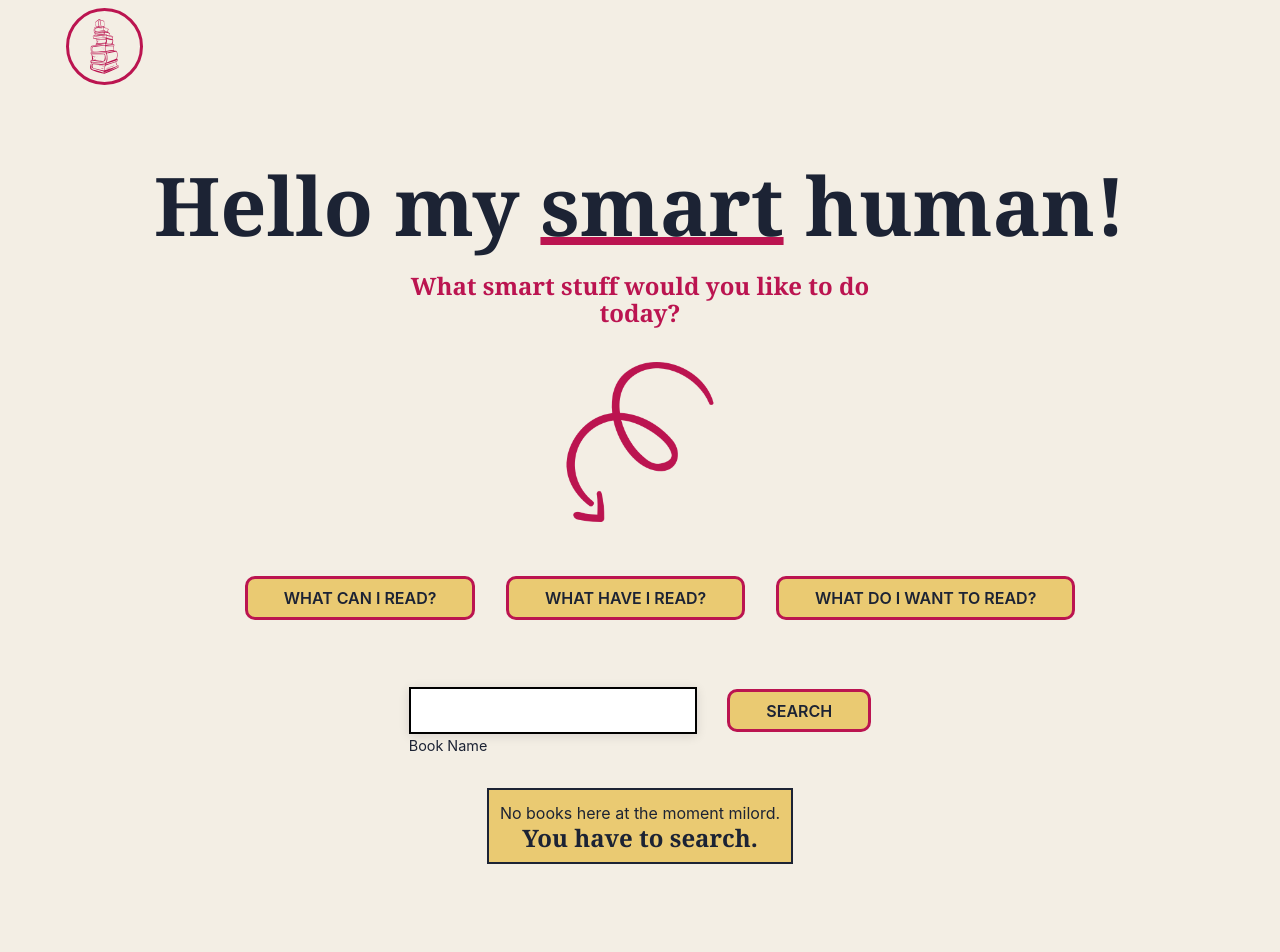
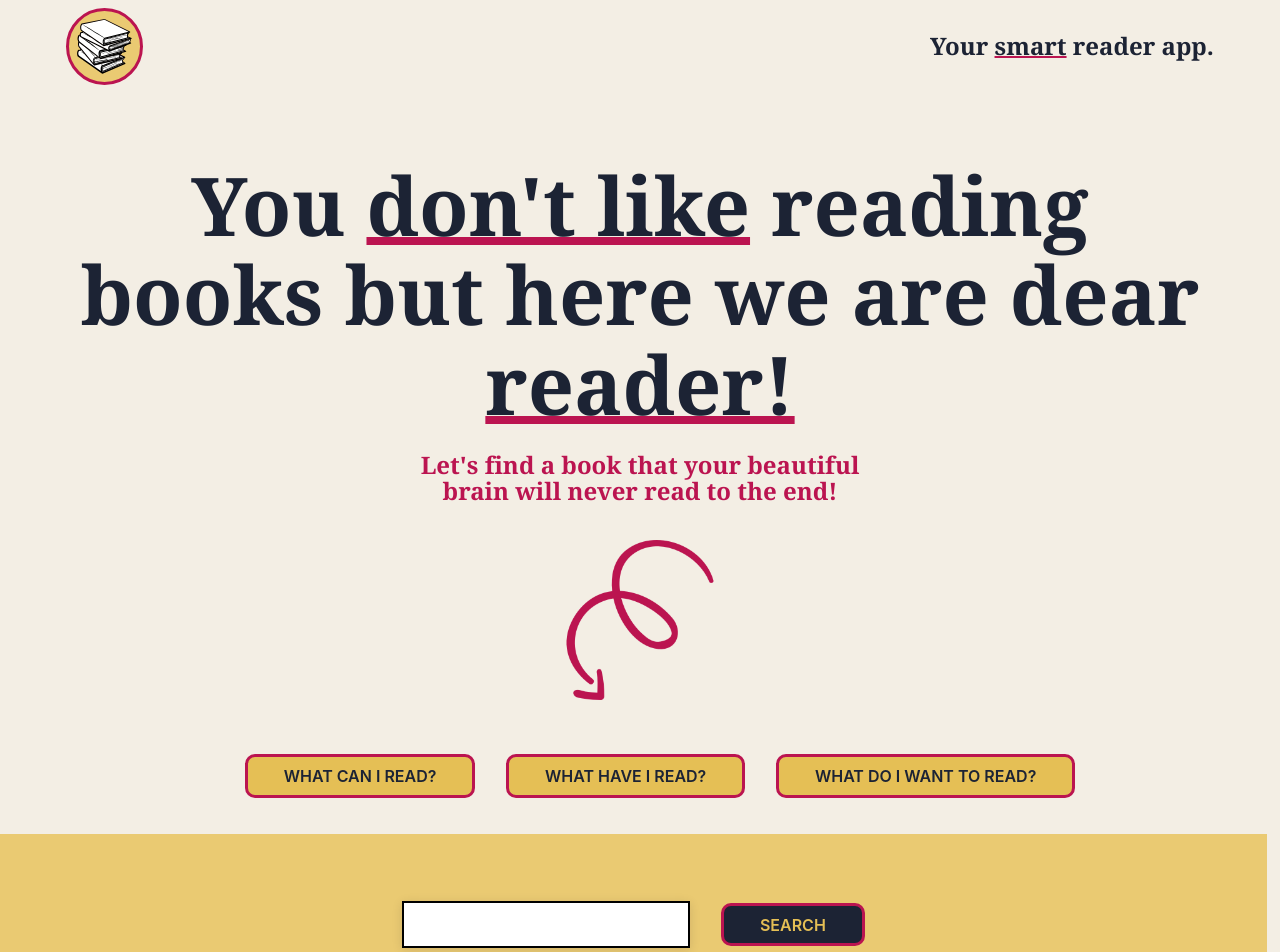
Before and after one commit to vukovicdusan/readingApp, a React (Create React App) app: page /hero/new-books in a window 1280 px wide. Shown: the top 952 px of the page. Built offline with nearby package versions, Linux system fonts and the light colour scheme.

Commit message:
Small css and html jsx edits

```diff
--- a/src/UI/Region.js
+++ b/src/UI/Region.js
@@ -1,21 +1,17 @@
 const Region = (props) => {
 	//region UI element giving component a top and bottom padding
 	//class for the region component if some of the properties have to be overriden.
-	//background collor for the region component
-	let regionId = ''
+	let regionId = '';
 	if (typeof props.regionId !== 'undefined') {
-		regionId = props.regionId
+		regionId = props.regionId;
 	} else {
-		regionId = ''
+		regionId = '';
 	}
 	return (
-		<article
-			id={regionId}
-			className={'[ region ]' + '[ ' + props.background + ' ]'}
-		>
+		<article id={regionId} className="region">
 			{props.children}
 		</article>
-	)
-}
+	);
+};
 
-export default Region
+export default Region;
--- a/src/assets/css/style.css
+++ b/src/assets/css/style.css
@@ -93,8 +93,10 @@ select {
 	--s4: calc(var(--s3) * var(--ratio));
 	--s5: calc(var(--s4) * var(--ratio));
 
+	--width-measure: 70vw;
+
 	--color-red: #bb1450;
-	--color-yellow: #eaca72;
+	--color-yellow: #e5bf55;
 	--text-dark: #1c2334;
 	--text-light: #f8f8ff;
 	--text-gray: #909090;
@@ -259,9 +261,19 @@ label {
 	gap: var(--wrap-space, clamp(1.375rem, 1.2rem + 0.89vw, 2rem));
 }
 
+/** ==== CENTER ==== */
+.center {
+	box-sizing: content-box;
+	margin-inline: auto;
+	max-inline-size: var(--measure);
+	display: flex;
+	flex-direction: column;
+	align-items: center;
+}
+
 /** ==== WRAPPER ==== */
 .wrapper {
-	width: 70vw;
+	width: --width-measure;
 	width: clamp(16rem, 93vw, 75rem);
 	margin-left: auto;
 	margin-right: auto;
@@ -273,32 +285,25 @@ label {
 /** ==== BOX ==== */
 .box {
 	padding: var(--s-1);
-	border: var(--s-5) solid;
+	/* border: var(--s-5) solid; */
 	--color-light: #fff;
 	--color-dark: #000;
 	color: var(--text-dark);
-	background-color: var(--background-secondary);
+	background-color: var(--color-yellow);
+	box-shadow: var(--box-shadow);
 }
 
 .box * {
 	color: inherit;
 }
 
-/** ==== THE FRAME ==== */
-.frame {
-	--n: 16;
-	--d: 9;
-	aspect-ratio: var(--n) / var(--d);
-	overflow: hidden;
+/** ==== CLUSTER ==== */
+.cluster {
 	display: flex;
+	flex-wrap: wrap;
+	gap: var(--space, 1rem);
 	justify-content: center;
 	align-items: center;
-}
-
-.frame > img {
-	inline-size: 100%;
-	block-size: 100%;
-	object-fit: cover;
 }
 
 /** ==== REGION ==== */
@@ -328,13 +333,14 @@ label {
 
 /** ==== BUTTON ==== */
 .button,
-.button-small {
+.button-small,
+.button-secondary {
 	display: inline-block;
 	padding: var(--s-1, 0.8rem) var(--s2, 2.5rem);
 	border: solid 3px var(--color-red);
 	border-radius: 10px;
 	color: var(--text-dark);
-	background-color: var(--background-secondary);
+	background-color: var(--color-yellow);
 	cursor: pointer;
 	line-height: 1;
 	text-align: center;
@@ -344,13 +350,22 @@ label {
 	transition: all 0.2s ease;
 }
 
+.button-secondary {
+	background-color: var(--text-dark);
+	color: var(--color-yellow);
+}
+
 .button-small {
 	padding: var(--s-2) var(--s1);
 	font-size: var(--s-1);
 }
 
 .button:hover,
-.button-small:hover {
+.button:active,
+.button-small:hover,
+.button-small:active,
+.button-secondary:hover,
+.button-secondary:active {
 	border-radius: 0;
 	color: var(--color-red);
 }
@@ -372,6 +387,7 @@ header {
 	border: var(--color-red) 3px solid;
 	border-radius: 50%;
 	padding: 0.5rem;
+	background-color: var(--background-secondary);
 }
 
 /** ==== HERO ==== */
@@ -389,25 +405,28 @@ header {
 #new-books-region {
 	transition: 0.2s ease;
 	--stack-space: var(--s3);
+	background-color: var(--background-secondary);
+	margin-top: var(--s2);
+}
+
+.full-bleed {
+	width: 99vw;
+	margin-left: calc(50% - 50vw);
 }
 
 #new-books-region img {
 	transform: rotate(0deg);
 }
 
-.book-box .stack {
+.book-box.stack {
 	--stack-space: var(--s0);
-	/* --stack-align: flex-start;
-	--stack-justify: flex-start; */
+	/* --stack-align: flex-start; */
+	--stack-justify: space-between;
 }
 .book-box.box {
-	padding: var(--s0);
-	border-color: var(--text-dark);
-	box-shadow: var(--box-shadow);
+	padding: var(--s1);
 }
-/* .book-box {
-	box-shadow: var(--box-shadow);
-} */
+
 /**==== LOADER ==== */
 
 .loader-container {
--- a/src/components/Header.js
+++ b/src/components/Header.js
@@ -1,20 +1,21 @@
-import Wrapper from '../UI/Wrapper'
-import bookPile from '../assets/css/img/book-pile.svg'
+import Wrapper from '../UI/Wrapper';
+import bookPile from '../assets/css/img/book-pile-2.svg';
 const Header = () => {
 	return (
 		<header>
 			<Wrapper>
-				<div className="wrap">
+				<div className="[ wrap ]">
 					<div className="logo">
 						<img width="55" height="55" src={bookPile} alt="logo" />
 					</div>
-					<nav>
-						<ul className="wrap"></ul>
-					</nav>
+					<h4>
+						Your <span className="text-underline">smart</span>{' '}
+						reader app.
+					</h4>
 				</div>
 			</Wrapper>
 		</header>
-	)
-}
+	);
+};
 
-export default Header
+export default Header;
--- a/src/components/Hero.js
+++ b/src/components/Hero.js
@@ -8,11 +8,13 @@ const Hero = () => {
 		<Region regionId={'hero'}>
 			<div className="stack">
 				<h1>
-					Hello my <span className="text-underline">smart</span>{' '}
-					human!
+					You <span className="text-underline">don't like</span>{' '}
+					reading books but here we are dear
+					<span className="text-underline"> reader!</span>
 				</h1>
 				<h4 className="color-red">
-					What smart stuff would you like to do today?
+					Let's find a book that your beautiful brain will never read
+					to the end!
 				</h4>
 				<img src={arrow} alt="arrow" className="margin-top-2" />
 				<ul className="[ wrap ] [ margin-top-3 ]">
--- a/src/components/NewBooksList.js
+++ b/src/components/NewBooksList.js
@@ -1,6 +1,7 @@
 import { useEffect, useRef, useReducer } from 'react';
 import fetchBooksReducer from '../reducers/fetchBooksReducer';
 import Region from '../UI/Region';
+import Wrapper from '../UI/Wrapper';
 
 const reducerInit = {
 	searchedBook: '',
@@ -55,7 +56,7 @@ const NewBooksList = () => {
 				);
 			}
 			const data = await response.json();
-			console.log(typeof data.docs[0].isbn);
+
 			let loadedBooks = [];
 			for (let i = 0; i <= 5; i++) {
 				let author =
@@ -66,7 +67,6 @@ const NewBooksList = () => {
 					author_name: author,
 					title: data.docs[i].title,
 					publishYear: data.docs[i].first_publish_year,
-					// isbn: data.docs[i].isbn[0],
 				});
 			}
 
@@ -84,7 +84,7 @@ const NewBooksList = () => {
 	/** USEEFFECT FOR SCROLL INTO VIEW FUNCTION */
 	useEffect(() => {
 		bookState.bookFetched && scrollIntoView();
-	});
+	}, [bookState.bookFetched]);
 
 	const scrollIntoView = () => {
 		booksListRef.current.scrollIntoView({
@@ -96,22 +96,18 @@ const NewBooksList = () => {
 	let bookBox = (
 		<div className="[ box ]">
 			<p>No books here at the moment milord.</p>
-			<h4>You have to search.</h4>
+			<h4>Just say the name of a book!</h4>
 		</div>
 	);
-
-	// let bookCoverSrc =
-	// 	'http://covers.openlibrary.org/b/isbn/' +
-	// 	bookState.foundBook.isbn +
-	// 	'-M.jpg';
 
 	if (!bookState.bookIsLoading && bookState.bookFetched) {
 		bookBox = bookState.foundBook.map((book, index) => (
 			<div
 				key={Math.random() + index}
-				className="[ book-box ] [ frame ] [ box ] [ wrap ]"
+				className="[ book-box ] [ box ] [ stack ]"
 			>
 				{/* <img src={bookCoverSrc} alt="" /> */}
+
 				<div className="stack">
 					<h4>{book.title}</h4>
 					<p>
@@ -122,23 +118,30 @@ const NewBooksList = () => {
 						Year of publishing:{' '}
 						<span className="text-bold">{book.publishYear}</span>
 					</p>
-					<div className="wrap">
-						<button className="button-small">Already read</button>
-						<button className="button-small">Want to read</button>
 				</div>
+
+				<div className="stack">
+					<button className="button-secondary button-small">
+						Already read
+					</button>
+					<button className="button-secondary button-small">
+						Want to read
+					</button>
 				</div>
 			</div>
 		));
 	} else if (bookState.fetchError !== null) {
 		bookBox = (
-			<div className="[ frame ] [ box ] [ wrap ]">
+			<div className="[ box ] [ wrap ]">
 				<p className="color-red">{bookState.fetchError}</p>
 			</div>
 		);
 	}
 	let inputInvalid = bookState.touched && !bookState.searchValid;
 	return (
+		<div className="full-bleed">
 			<Region regionId={'new-books-region'}>
+				<Wrapper>
 					<div className="stack">
 						<form action="" className="wrap">
 							<div className="input-wrapper">
@@ -147,7 +150,9 @@ const NewBooksList = () => {
 									id="book-name"
 									type="text"
 									onBlur={onBlurHandler}
-							className={inputInvalid ? 'invalid-input' : ''}
+									className={
+										inputInvalid ? 'invalid-input' : ''
+									}
 								/>
 								<label htmlFor="book-name">
 									{inputInvalid
@@ -155,12 +160,17 @@ const NewBooksList = () => {
 										: 'Book Name'}
 								</label>
 							</div>
-					<button onClick={searchSubmitHandler} className="button">
+							<button
+								onClick={searchSubmitHandler}
+								className="button-secondary"
+							>
 								Search
 							</button>
 						</form>
 
-				<div ref={booksListRef}>{bookBox}</div>
+						<div ref={booksListRef} className="cluster">
+							{bookBox}
+						</div>
 						{bookState.bookIsLoading && (
 							<div className="loader-container">
 								<p>Searching for your book</p>
@@ -168,7 +178,9 @@ const NewBooksList = () => {
 							</div>
 						)}
 					</div>
+				</Wrapper>
 			</Region>
+		</div>
 	);
 };
 
--- a/src/components/OldBooksList.js
+++ b/src/components/OldBooksList.js
@@ -1,10 +1,36 @@
-import Region from '../UI/Region'
+import Region from '../UI/Region';
+import Wrapper from '../UI/Wrapper';
+import { useEffect, useRef } from 'react';
+
 const OldBooksList = () => {
+	const booksListRef = useRef();
+	/** USEEFFECT FOR SCROLL INTO VIEW FUNCTION */
+	useEffect(() => {
+		scrollIntoView();
+	}, []);
+
+	const scrollIntoView = () => {
+		booksListRef.current.scrollIntoView({
+			behavior: 'smooth',
+			block: 'start',
+		});
+	};
+	let bookBox = (
+		<div className="[ box ]">
+			<p>No books here at the moment milord.</p>
+			<h4>You will have to start reading one day!</h4>
+		</div>
+	);
 	return (
-		<Region>
-			<h2>This are the books human already read</h2>
+		<Region regionId={'old-books-region'}>
+			<Wrapper>
+				{' '}
+				<div ref={booksListRef} className="cluster">
+					{bookBox}
+				</div>
+			</Wrapper>
 		</Region>
-	)
-}
+	);
+};
 
-export default OldBooksList
+export default OldBooksList;
--- a/src/components/WishBooksList.js
+++ b/src/components/WishBooksList.js
@@ -1,10 +1,36 @@
-import Region from '../UI/Region'
+import Region from '../UI/Region';
+import Wrapper from '../UI/Wrapper';
+import { useEffect, useRef } from 'react';
+
 const WishBooksList = () => {
+	const booksListRef = useRef();
+	/** USEEFFECT FOR SCROLL INTO VIEW FUNCTION */
+	useEffect(() => {
+		scrollIntoView();
+	}, []);
+
+	const scrollIntoView = () => {
+		booksListRef.current.scrollIntoView({
+			behavior: 'smooth',
+			block: 'start',
+		});
+	};
+	let bookBox = (
+		<div className="[ box ]">
+			<p>No books here at the moment milord.</p>
+			<h4>You will have to at least wish to read something!</h4>
+		</div>
+	);
 	return (
-		<Region>
-			<h2>This are the books human would like to read</h2>
+		<Region regionId={'old-books-region'}>
+			<Wrapper>
+				{' '}
+				<div ref={booksListRef} className="cluster">
+					{bookBox}
+				</div>
+			</Wrapper>
 		</Region>
-	)
-}
+	);
+};
 
-export default WishBooksList
+export default WishBooksList;
```
Also changed, not shown: src/index.js (+9 -9 lines), src/assets/css/img/book-pile.svg. Lines whose indentation alone changed are shown as unchanged.
